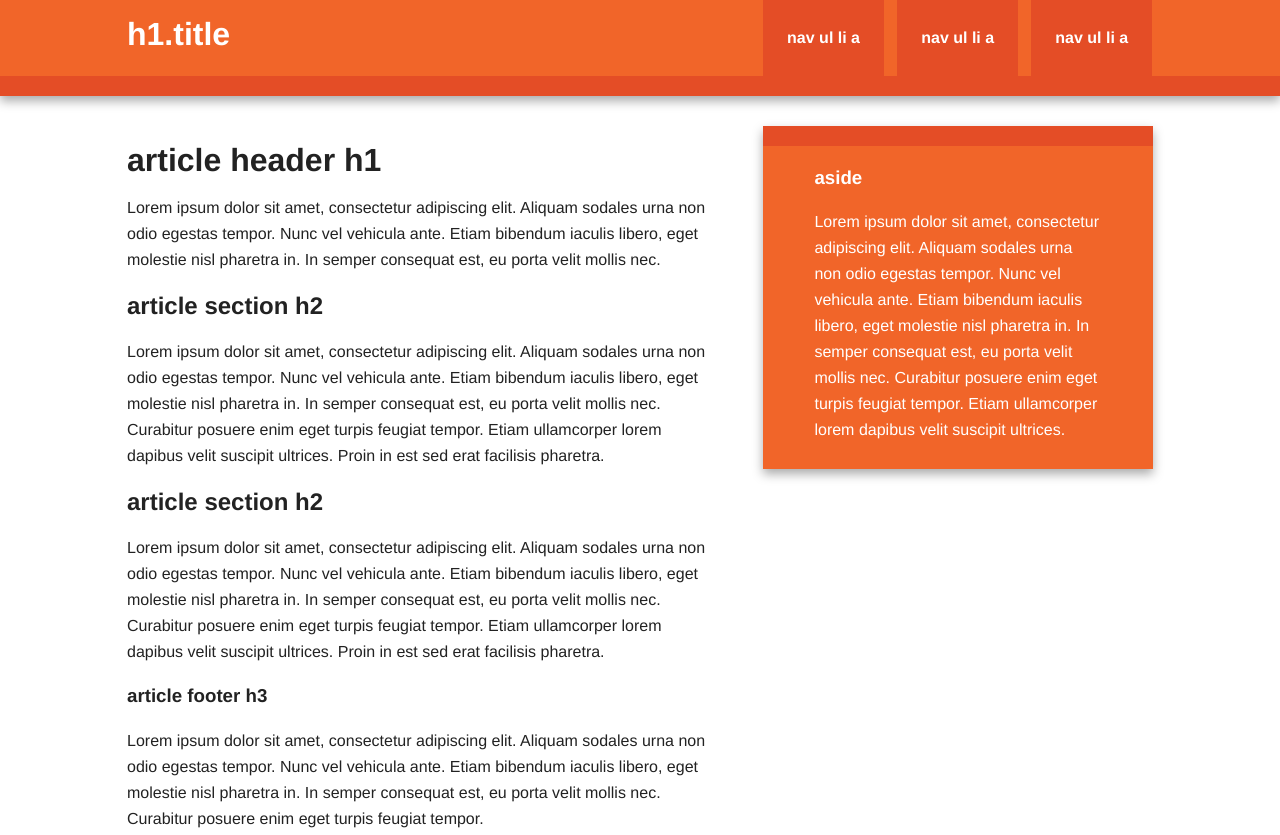
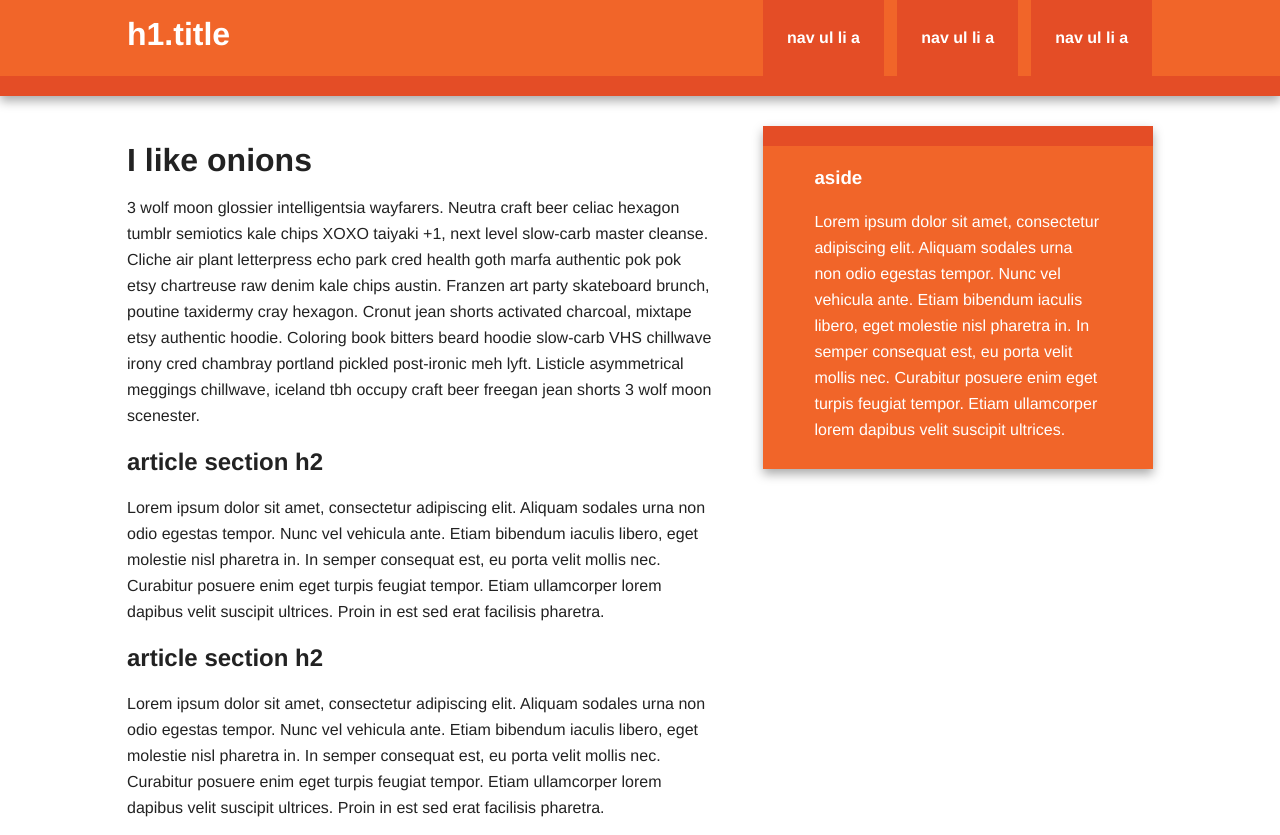
Before and after one commit to vladpalovnik/git-demo, a plain HTML site: page initializr/index.html in a window 1280 px wide. Shown: the top 835 px of the page. Drawn offline with nearby package versions, Linux system fonts and the light colour scheme.

Commit message:
New header and some fresh ipsum

```diff
--- a/initializr/index.html
+++ b/initializr/index.html
@@ -39,8 +39,8 @@
 
                 <article>
                     <header>
-                        <h1>article header h1</h1>
-                        <p>Lorem ipsum dolor sit amet, consectetur adipiscing elit. Aliquam sodales urna non odio egestas tempor. Nunc vel vehicula ante. Etiam bibendum iaculis libero, eget molestie nisl pharetra in. In semper consequat est, eu porta velit mollis nec.</p>
+                        <h1>I like onions</h1>
+                        <p>3 wolf moon glossier intelligentsia wayfarers. Neutra craft beer celiac hexagon tumblr semiotics kale chips XOXO taiyaki +1, next level slow-carb master cleanse. Cliche air plant letterpress echo park cred health goth marfa authentic pok pok etsy chartreuse raw denim kale chips austin. Franzen art party skateboard brunch, poutine taxidermy cray hexagon. Cronut jean shorts activated charcoal, mixtape etsy authentic hoodie. Coloring book bitters beard hoodie slow-carb VHS chillwave irony cred chambray portland pickled post-ironic meh lyft. Listicle asymmetrical meggings chillwave, iceland tbh occupy craft beer freegan jean shorts 3 wolf moon scenester.</p>
                     </header>
                     <section>
                         <h2>article section h2</h2>
```
